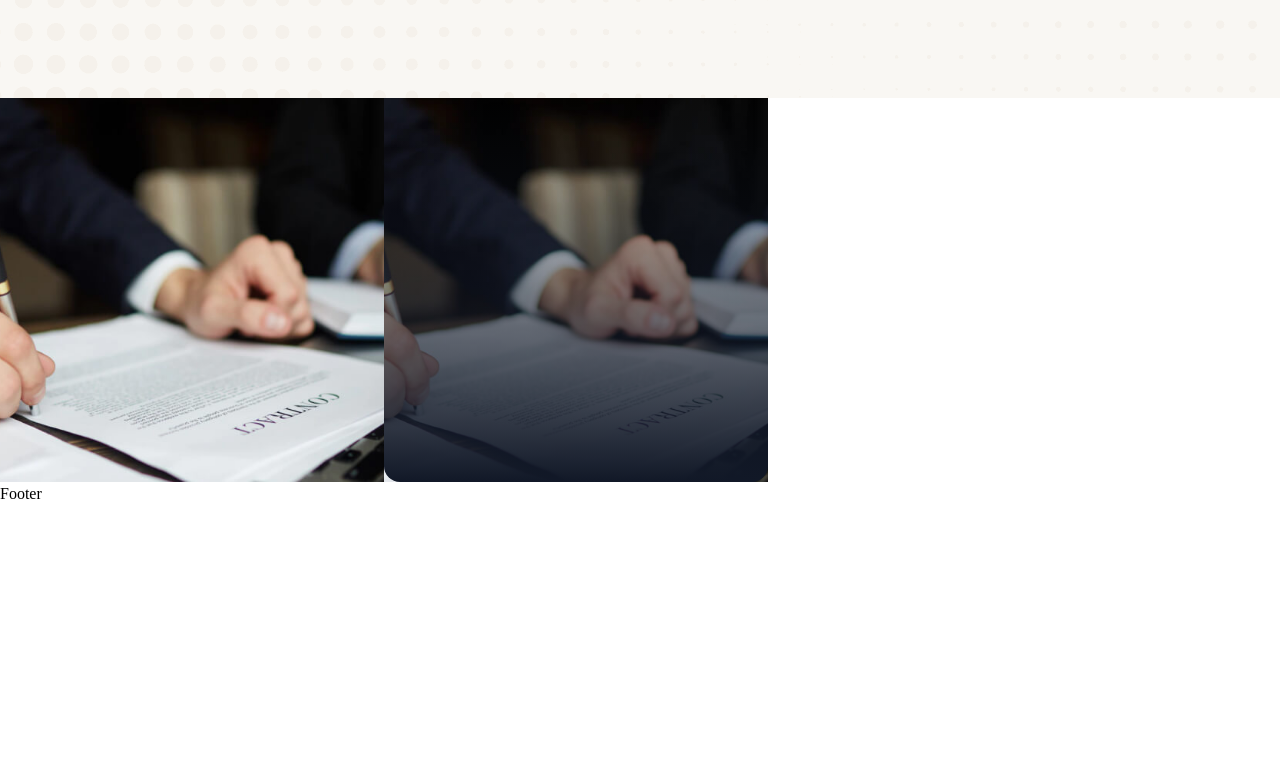
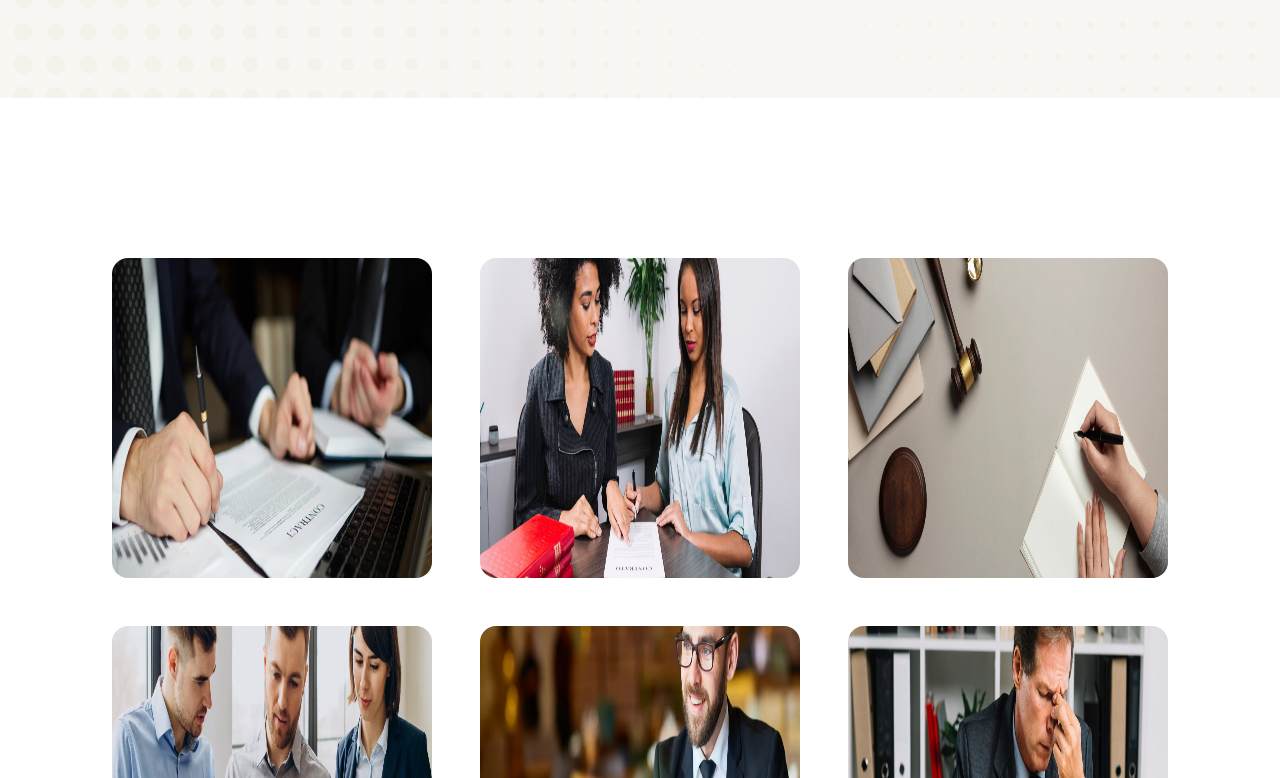
Before and after one commit to dm-mensavi/aawans-zaptek, a React (Create React App) app: page /cases in a window 1280 px wide. Shown: the part 402-1180 px from the top of the page. Before the commit the page ends 908 px from the top, so only its background shows below. Built offline with nearby package versions, Linux system fonts and the light colour scheme.

Commit message:
cases desktop view done

```diff
--- a/src/Pages/Cases/CaseDetails.js
+++ b/src/Pages/Cases/CaseDetails.js
@@ -59,41 +59,21 @@ const data=[
   }
 ]
 function CaseDetail() {
-  const [isHovered,setIsHovered]=useState(false);
 
-  const handleMouseOn=()=>{
-    setIsHovered(true)
-  };
-
-  const handleMouseOff=()=>{
-    setIsHovered(false)
-  }
   return (
-    <div
-    className="flex"
-    onMouseEnter={handleMouseOn}
-    onMouseLeave={handleMouseOff}
-  >
-
-   <Link className=' w-80 h-80 md:w-60 md:h-60 flex lg:w-96 lg:h-96 bg-cover bg-center relative'  style={{ backgroundImage: `url(${case1})` }}>
-
-    {isHovered && (
-      <div className='absolute inset-0 bg-gradient-to-t from-gray-900 to-transparent rounded-2xl '>
-        <p className="text-3xl text-white font-bold">Trademark Infringement</p>
-        <p className='text-[#b68c5a] text-2xl'>Intellectual Property</p>
-      </div>
-    )}
-   </Link>
-   <Link className=' w-80 h-80 md:w-60 md:h-60 flex lg:w-96 lg:h-96 bg-cover bg-center relative'  style={{ backgroundImage: `url(${case1})` }}>
-    <div  className='absolute inset-0 bg-gradient-to-t from-gray-900 to-transparent rounded-2xl '>
-    {isHovered && (
-      <div>
-        <p className="text-3xl text-white font-bold">Trademark Infringement</p>
-        <p className='text-[#b68c5a] text-2xl'>Intellectual Property</p>
-      </div>
-    )}
+    <div className="lg:pt-40 flex justify-center">
+    <div className='grid grid-cols-3 gap-12'>
+      {data.map((cases)=>(
+         <Link className='relative'>
+         <img src={cases.pic} alt="case"
+           className="w-80 rounded-2xl h-80" />
+         <div className="absolute top-0 left-0 w-80 flex flex-col justify-self-end opacity-0 rounded-xl align-bottom text-center transition-opacity duration-300 hover:opacity-100 inset-0 bg-gradient-to-t from-gray-900 ">
+         <p className='text-white text-3xl pt-52'>{cases.title} </p>
+         <p className='text-2xl text-primary'>{cases.moreInfo} </p>
+         </div>
+         </Link>
+      ))}
     </div>
-   </Link>
   </div>
   )
 }
```
